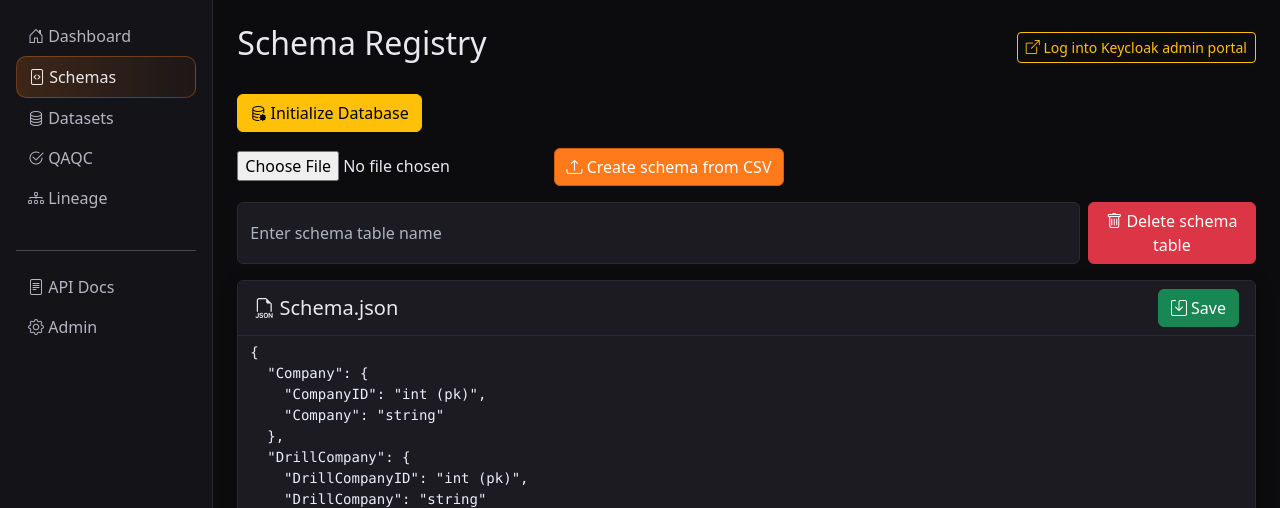
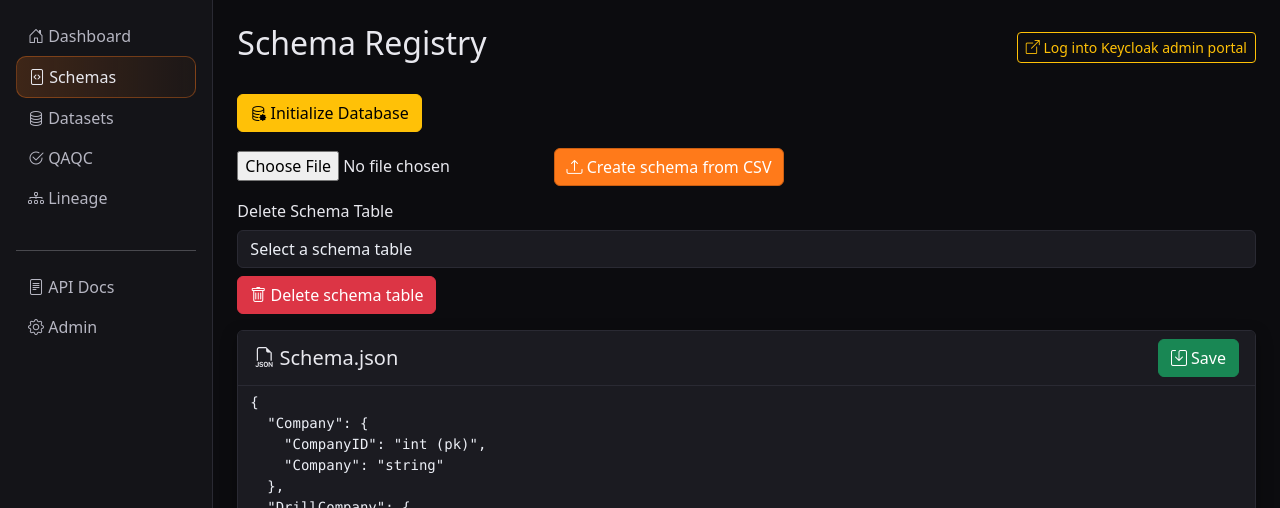
Before and after one commit to inkwanglee/prism_prototype, a Django app: page /schemas/ in a window 1280 px wide. Shown: the part 57-565 px from the top of the page. Run offline with Django 5.2, Linux system fonts and the light colour scheme; the visitor is signed in with stand-in values (Sample User, id 1); data that the repository does not hold is empty; parts of the project's set-up code (start-up, migrations or seed data) failed here and were passed over; some libraries are stand-ins or nearby versions.

Commit message:
Change deletion feature

```diff
--- a/apps/schemas/views.py
+++ b/apps/schemas/views.py
@@ -229,11 +229,21 @@ def schema_list(request):
 
     snapshots = SchemaSnapshot.objects.all()[:REVERT_PANEL_LIMIT]
 
+    schema_table_names = []
+
+    try:
+        if schema_content:
+            schema_data = json.loads(schema_content)
+            schema_table_names = sorted(schema_data.keys())
+    except json.JSONDecodeError:
+        schema_table_names = []
+
     context = {
         'page_title': 'Schema Registry',
         'schema_content': schema_content,
         'snapshots': snapshots,
         'keycloak_admin_url': _keycloak_admin_url(),
+        'schema_table_names': schema_table_names,
     }
     return render(request, 'schemas/list.html', context)
 
--- a/templates/schemas/list.html
+++ b/templates/schemas/list.html
@@ -75,20 +75,34 @@
 
 <!-- Delete schema table — removes from Schema.json AND drops the DB table. -->
 <div class="mb-3">
-    <form method="post" action="{% url 'schemas:delete_schema_table' %}"
+    <h6>Delete Schema Table</h6>
+
+    <form method="post"
+          action="{% url 'schemas:delete_schema_table' %}"
           onsubmit="return confirm('Are you sure you want to delete this schema table? This will also drop the database table.');">
+
         {% csrf_token %}
-        <div class="d-flex gap-2">
-            <input type="text"
-                   name="table_name"
-                   placeholder="Enter schema table name"
-                   class="form-control"
-                   required
-                   {% if is_guest %}disabled{% endif %}>
-            <button type="submit" class="btn btn-danger" {% if is_guest %}disabled{% endif %}>
-                <i class="bi bi-trash"></i> Delete schema table
-            </button>
-        </div>
+
+        <select name="table_name"
+                class="form-select mb-2"
+                required
+                {% if is_guest %}disabled{% endif %}>
+
+            <option value="">Select a schema table</option>
+
+            {% for table_name in schema_table_names %}
+                <option value="{{ table_name }}">
+                    {{ table_name }}
+                </option>
+            {% endfor %}
+        </select>
+
+        <button type="submit"
+                class="btn btn-danger"
+                {% if is_guest %}disabled{% endif %}>
+            <i class="bi bi-trash"></i>
+            Delete schema table
+        </button>
     </form>
 </div>
 
```
